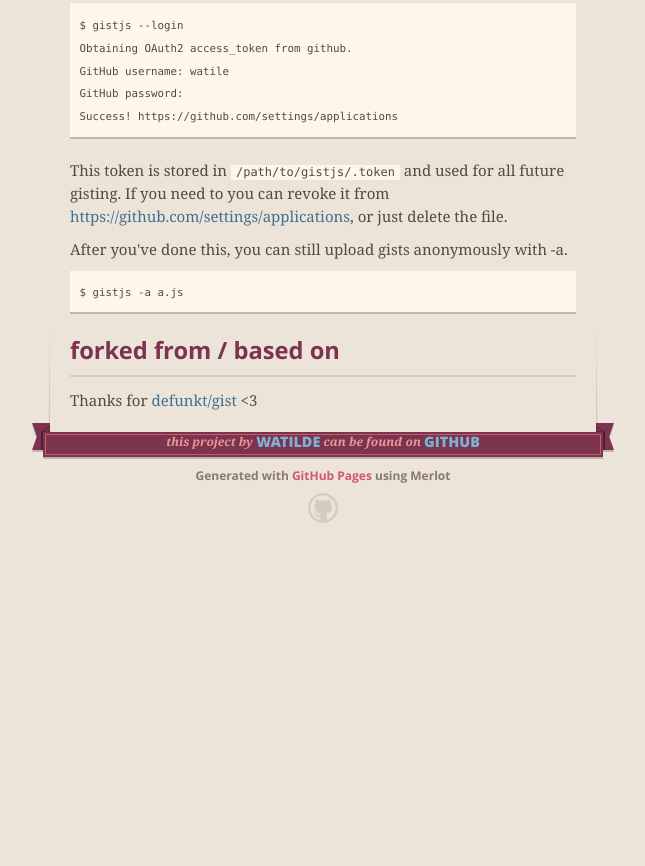
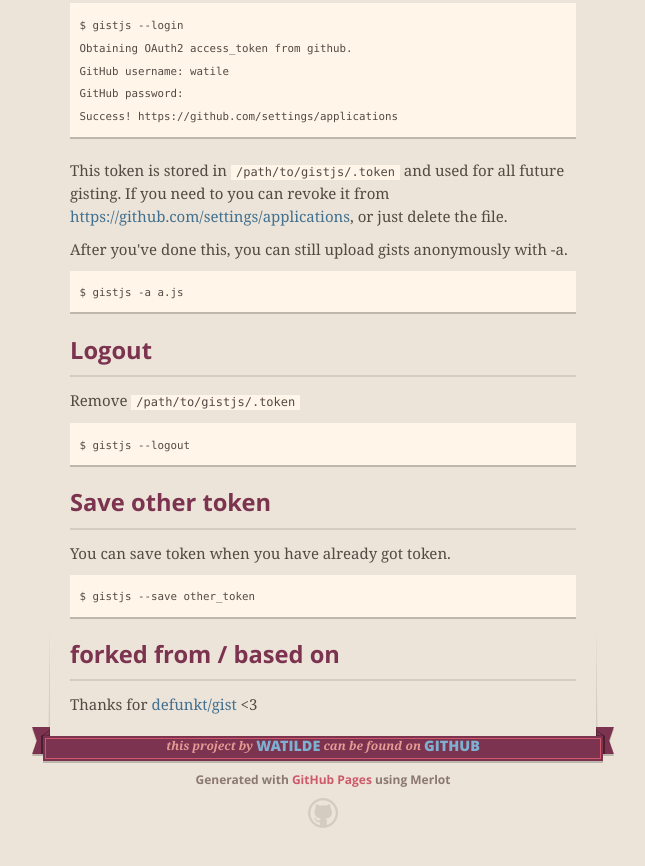
Before and after one commit to watilde/gistjs, a plain HTML site: page index.html in a window 1280 px wide. Shown: the part 1079-1945 px from the top of the page, without its empty margins (317-962 px from the left). Before the commit the page ends 1642 px from the top, so only its background shows below. Drawn offline with nearby package versions, Linux system fonts and the light colour scheme.

Commit message:
Create gh-pages branch via GitHub

```diff
--- a/index.html
+++ b/index.html
@@ -103,6 +103,22 @@
 </code></pre>
 
 <h2>
+<a name="logout" class="anchor" href="#logout"><span class="octicon octicon-link"></span></a>Logout</h2>
+
+<p>Remove <code>/path/to/gistjs/.token</code></p>
+
+<pre><code>$ gistjs --logout
+</code></pre>
+
+<h2>
+<a name="save-other-token" class="anchor" href="#save-other-token"><span class="octicon octicon-link"></span></a>Save other token</h2>
+
+<p>You can save token when you have already got token.</p>
+
+<pre><code>$ gistjs --save other_token
+</code></pre>
+
+<h2>
 <a name="forked-from--based-on" class="anchor" href="#forked-from--based-on"><span class="octicon octicon-link"></span></a>forked from / based on</h2>
 
 <p>Thanks for <a href="https://github.com/defunkt/gist">defunkt/gist</a> &lt;3</p>
```
Also changed, not shown: params.json (+1 -1 lines).
